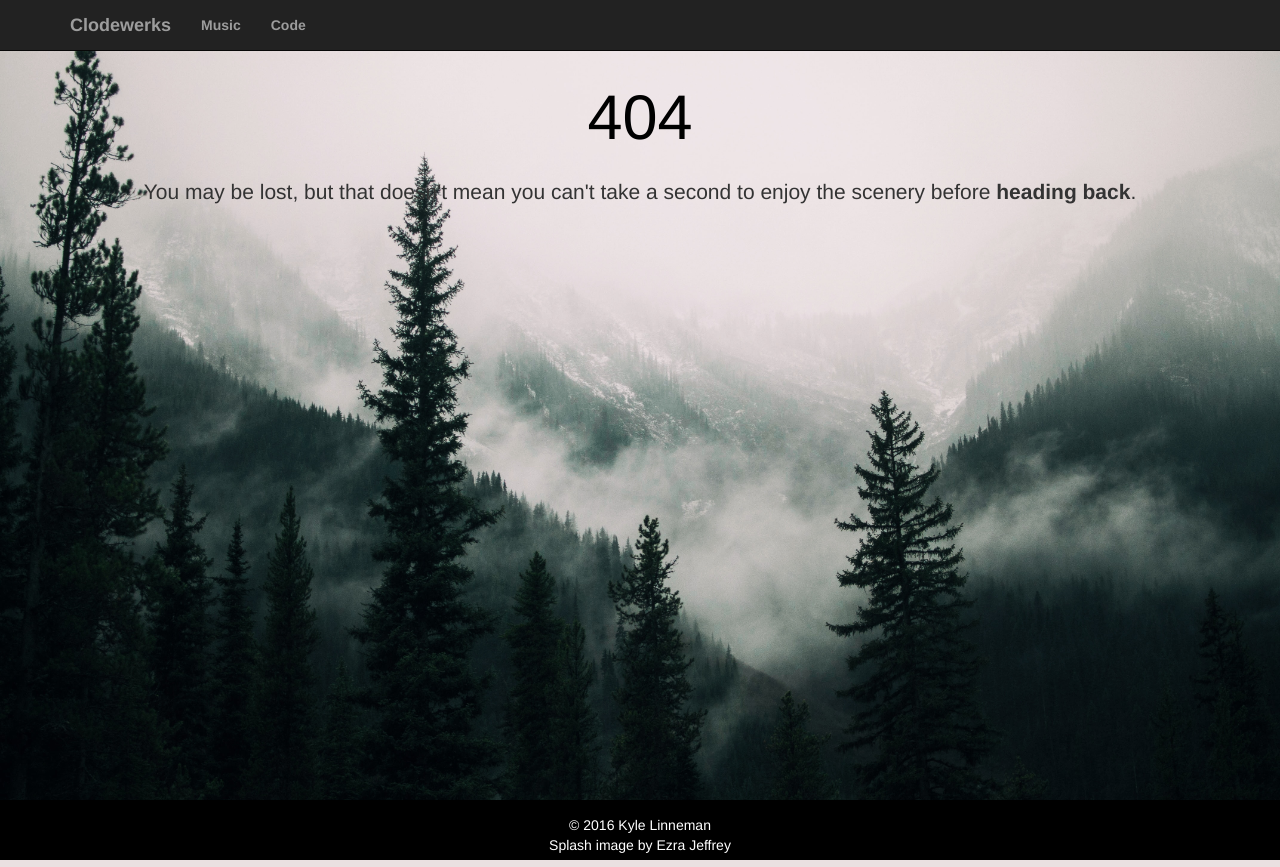
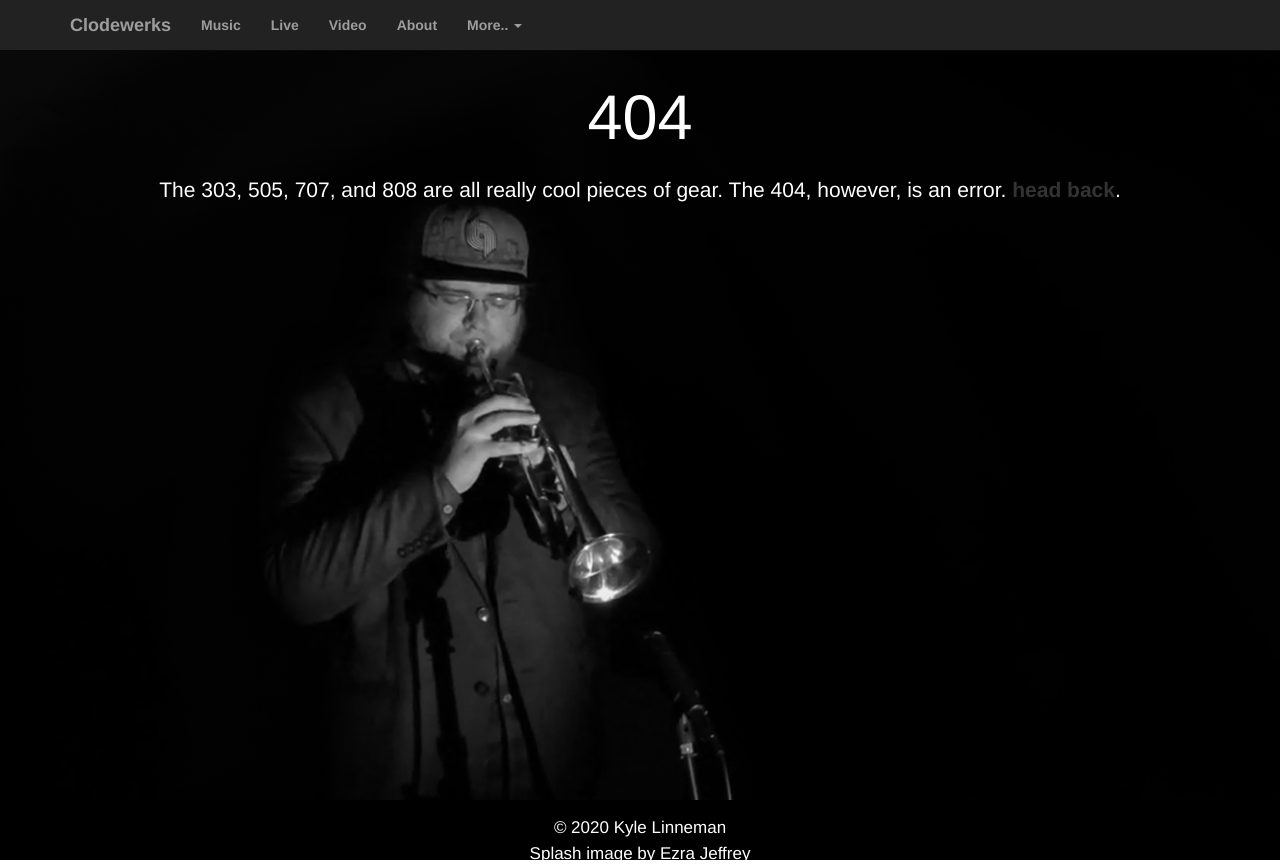
Before and after one commit to clodewerks/clodewerks, a PHP site: page /notfound.html in a window 1280 px wide. Run offline with PHP 8.4, Linux system fonts and the light colour scheme.

Commit message:
2020 Rev 1

```diff
--- a/css/styles.css
+++ b/css/styles.css
@@ -11,7 +11,9 @@ body {
 h1{
   text-align:center;
   padding:15px;
+  color:#fff;
 }
+
 footer {
   color:#fff;
   position: absolute;
@@ -28,6 +30,10 @@ a{
 }
 ul{
   list-style:none;
+}
+p{
+  font:17px/26px 'helvetica', 'arial', sans-serif;
+  color: #fff;
 }
 /*General Classes*/
 
@@ -46,15 +52,15 @@ cursor:pointer;
 }
 /*Structure*/
 .jumbotron{
-  background:url(../images/bg.jpg)no-repeat center center #000;
+  background:url(../images/BG.jpg)no-repeat center center #000;
   background-size: cover;
 min-height:100vh;
 margin-bottom:0px;
 position:relative;
+color:#fff;
 }
 .welcome h1{
 background: transparent;
-color:black;
 }
 
 .bignav{
@@ -78,10 +84,11 @@ border-radius:10px;
   padding-top:30px;
   min-height:100vh;
   width:100%;
+  background-color: #000;
 }
 
-#music{
-background:url(../images/bg2.png) repeat top left #ccc;
+.secondary:nth-child(even){
+  background-color:#333;
 }
 
 #music .toggle h2{
@@ -97,22 +104,12 @@ border-radius:10px;
   margin-bottom:20px;
 }
 
-.trumpet{
-  background:rgb(187,187,187 );
-}
-.producer{
-  background:rgb(108 ,117,113 );
-}
-
-#live{
-background:url(../images/bg1.png) repeat top left #ccc;
-}
-
 .aspect-ratio {
   position: relative;
   width: 100%;
   height: 0;
   padding-bottom: 51%;
+  margin-bottom:20px;
 }
 .aspect-ratio iframe {
   position: absolute;
--- a/notfound.html
+++ b/notfound.html
@@ -28,7 +28,19 @@
 				<div id="navbar" class="navbar-collapse collapse">
 					<ul class="nav navbar-nav">
 						<li><a class="scroll" rel="music">Music</a></li>
-						<li><a class="scroll" rel="code">Code</a></li>
+						<li><a class="scroll" rel="live">Live</a></li>
+						<li><a class="scroll" rel="video">Video</a></li>
+						<li><a class="scroll" rel="about">About</a></li>
+						<li class="dropdown">
+                <a href="#" class="dropdown-toggle" data-toggle="dropdown" role="button" aria-haspopup="true" aria-expanded="false">More.. <span class="caret"></span></a>
+                <ul class="dropdown-menu">
+				  <li><a href='https://www.facebook.com/clodewerks'>Facebook</a></li>
+				  <li role="separator" class="divider"></li>
+				  <li><a href="mailto:clodewerks@gmail.com">Email</a></li>
+				  <li role="separator" class="divider"></li>
+				  <li><a href='blog'>Blog</a></li>
+                </ul>
+              </li>
 					</ul>
 				</div>
 			</div>
@@ -37,13 +49,13 @@
 			<div  class="container welcome">
 				<h1>404</h1>
 				<p>
-					You may be lost, but that doesn't mean you can't take a second to enjoy the scenery before <a href="index.html">heading back</a>.
+					The 303, 505, 707, and 808 are all really cool pieces of gear. The 404, however, is an error. <a href="index.html">head back</a>.
 				</p>
 			</div>
 		</div>
 
 		<footer>
-			<p> &copy; 2016 Kyle Linneman <br/>
+			<p> &copy; 2020 Kyle Linneman <br/>
 			Splash image by	Ezra Jeffrey</p>
 		</footer>
 		<script src="https://ajax.googleapis.com/ajax/libs/jquery/1.12.4/jquery.min.js"></script>
```
Also changed, not shown: index.html (+22 -11 lines), images/BG.jpg, images/bg1.png (deleted), images/bg2.png (deleted), images/screen-decide.png (deleted), images/screen-encore.png (deleted), images/screen-food.png (deleted), images/screen-ng.png (deleted), images/screen-wt.png (deleted).
